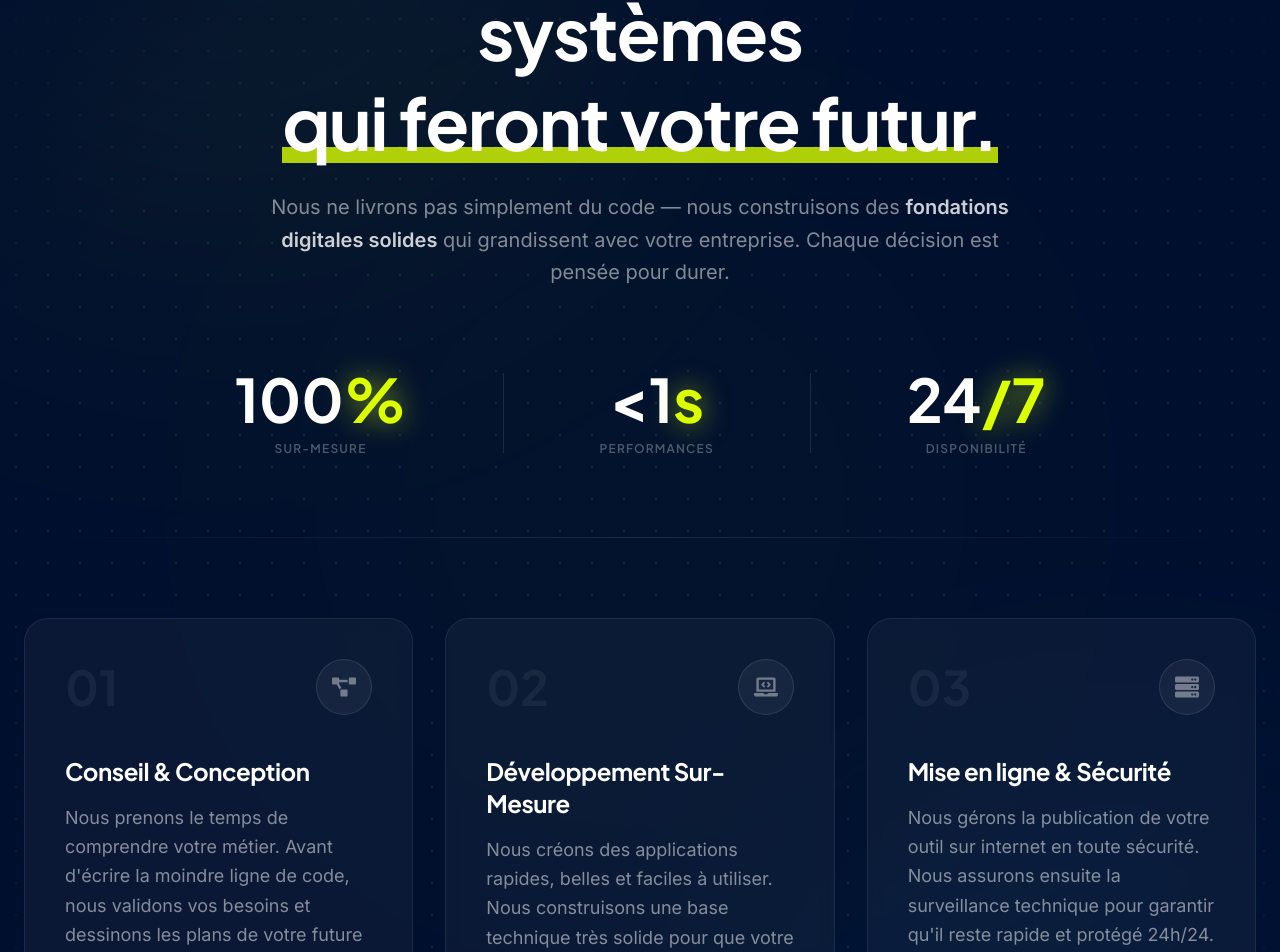
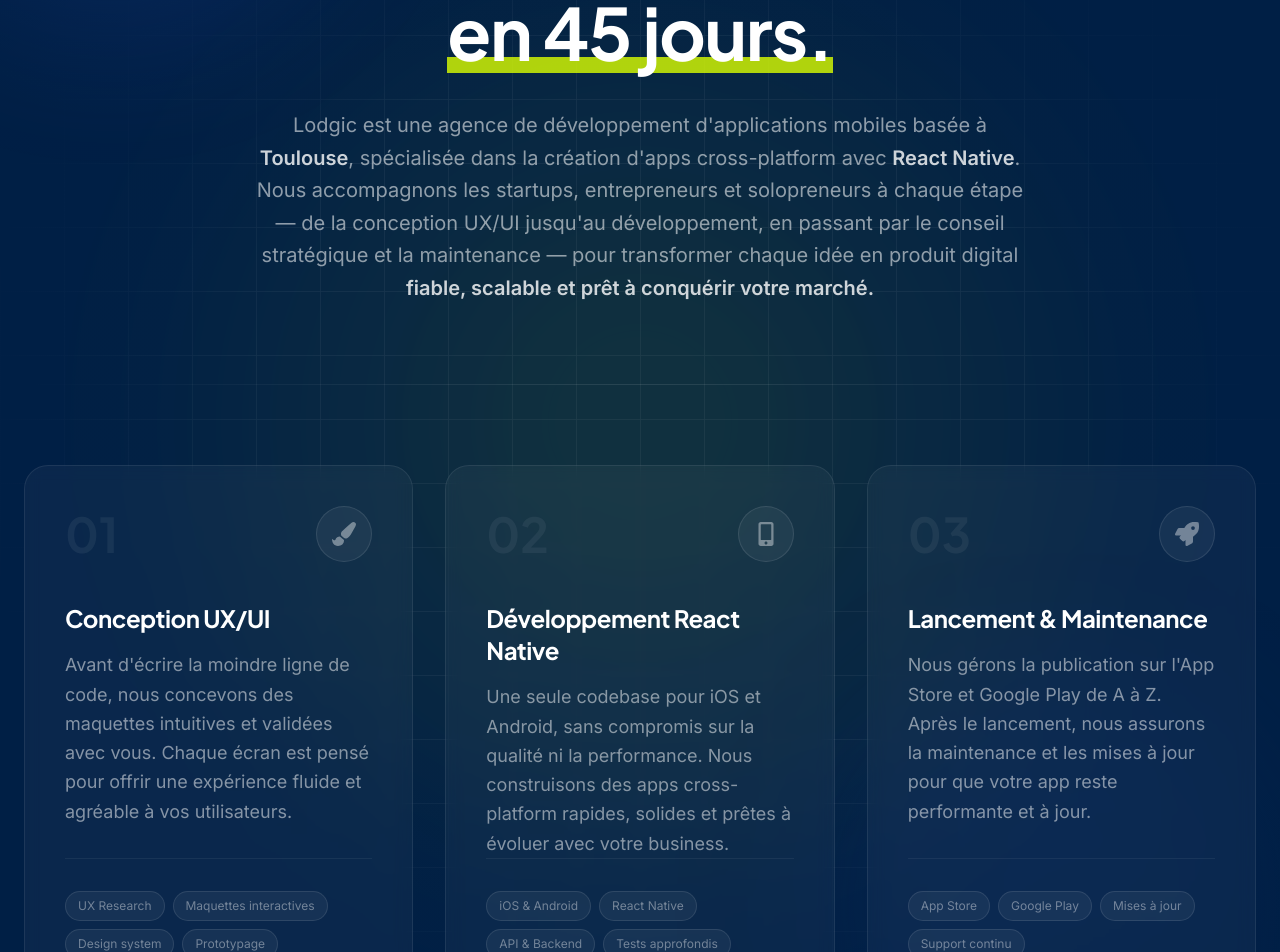
Before and after one commit to Lodgic-LLC/Landing-Website, a Next.js app: page / in a window 1280 px wide. Shown: the part 2299-3251 px from the top of the page. Built offline with nearby package versions, Linux system fonts and the light colour scheme.

Commit message:
changement section about

```diff
--- a/src/components/pages/home/About.tsx
+++ b/src/components/pages/home/About.tsx
@@ -1,47 +1,42 @@
 "use client";
 
 import { motion } from "framer-motion";
-import { FaLaptopCode, FaProjectDiagram, FaServer } from "react-icons/fa";
+import { FaPaintBrush, FaMobileAlt, FaRocket } from "react-icons/fa";
 
 const services = [
   {
     num: "01",
-    title: "Conseil & Conception",
+    title: "Conception UX/UI",
     description:
-      "Nous prenons le temps de comprendre votre métier. Avant d'écrire la moindre ligne de code, nous validons vos besoins et dessinons les plans de votre future application.",
-    icon: FaProjectDiagram,
+      "Avant d'écrire la moindre ligne de code, nous concevons des maquettes intuitives et validées avec vous. Chaque écran est pensé pour offrir une expérience fluide et agréable à vos utilisateurs.",
+    icon: FaPaintBrush,
     tags: [
-      "Étude du besoin",
-      "Choix des bons outils",
-      "Maquettes",
-      "Accompagnement",
+      "UX Research",
+      "Maquettes interactives",
+      "Design system",
+      "Prototypage",
     ],
   },
   {
     num: "02",
-    title: "Développement Sur-Mesure",
+    title: "Développement React Native",
     description:
-      "Nous créons des applications rapides, belles et faciles à utiliser. Nous construisons une base technique très solide pour que votre produit puisse évoluer avec votre entreprise.",
-    icon: FaLaptopCode,
+      "Une seule codebase pour iOS et Android, sans compromis sur la qualité ni la performance. Nous construisons des apps cross-platform rapides, solides et prêtes à évoluer avec votre business.",
+    icon: FaMobileAlt,
     tags: [
-      "Interfaces modernes",
-      "Systèmes fiables",
-      "Travail de qualité",
+      "iOS & Android",
+      "React Native",
+      "API & Backend",
       "Tests approfondis",
     ],
   },
   {
     num: "03",
-    title: "Mise en ligne & Sécurité",
+    title: "Lancement & Maintenance",
     description:
-      "Nous gérons la publication de votre outil sur internet en toute sécurité. Nous assurons ensuite la surveillance technique pour garantir qu'il reste rapide et protégé 24h/24.",
-    icon: FaServer,
-    tags: [
-      "Mises à jour fluides",
-      "Hébergement Cloud",
-      "Surveillance continue",
-      "Protection des données",
-    ],
+      "Nous gérons la publication sur l'App Store et Google Play de A à Z. Après le lancement, nous assurons la maintenance et les mises à jour pour que votre app reste performante et à jour.",
+    icon: FaRocket,
+    tags: ["App Store", "Google Play", "Mises à jour", "Support continu"],
   },
 ];
 
@@ -49,54 +44,58 @@
   return (
     <section
       id="about"
-      className="relative overflow-hidden bg-[#000F2E] py-32"
+      className="relative overflow-hidden bg-[#001F45] py-32"
       aria-labelledby="about-heading"
     >
-      {/* ── Aurora gradient orbs ── */}
+      {/* ── Halos décoratifs (inspirés du footer) ── */}
+      <div
+        aria-hidden="true"
+        className="pointer-events-none absolute -top-40 -left-32 h-[30rem] w-[30rem] rounded-full bg-[#3b5bdb]/20 blur-3xl"
+      />
+      <div
+        aria-hidden="true"
+        className="pointer-events-none absolute bottom-0 right-0 h-[28rem] w-[28rem] rounded-full bg-[#0b2b63]/30 blur-3xl"
+      />
+
+      {/* ── Yellow halo principal (moins opaque) ── */}
       <motion.div
         aria-hidden="true"
-        animate={{ x: [0, 40, 0], y: [0, -30, 0] }}
-        transition={{ duration: 14, repeat: Infinity, ease: "easeInOut" }}
-        className="pointer-events-none absolute -top-40 -left-40 h-[700px] w-[700px] rounded-full bg-[#DBFF00] opacity-[0.07] blur-[180px]"
+        animate={{ scale: [1, 1.08, 1], opacity: [0.05, 0.09, 0.05] }}
+        transition={{ duration: 7, repeat: Infinity, ease: "easeInOut" }}
+        className="pointer-events-none absolute top-1/2 left-1/2 h-[820px] w-[820px] -translate-x-1/2 -translate-y-1/2 rounded-full bg-[#DBFF00] blur-[130px]"
       />
+      {/* Inner halo (plus concentré) */}
       <motion.div
         aria-hidden="true"
-        animate={{ x: [0, -50, 0], y: [0, 40, 0] }}
+        animate={{ scale: [1, 1.12, 1], opacity: [0.02, 0.05, 0.02] }}
         transition={{
-          duration: 18,
+          duration: 5,
           repeat: Infinity,
           ease: "easeInOut",
-          delay: 3,
+          delay: 1,
         }}
-        className="pointer-events-none absolute -bottom-40 -right-40 h-[600px] w-[600px] rounded-full bg-[#0EA5E9] opacity-[0.09] blur-[180px]"
-      />
-      <motion.div
-        aria-hidden="true"
-        animate={{ x: [0, 25, -25, 0], y: [0, 30, -10, 0] }}
-        transition={{
-          duration: 22,
-          repeat: Infinity,
-          ease: "easeInOut",
-          delay: 7,
-        }}
-        className="pointer-events-none absolute top-1/2 left-1/2 h-[500px] w-[500px] -translate-x-1/2 -translate-y-1/2 rounded-full bg-[#DBFF00] opacity-[0.04] blur-[200px]"
+        className="pointer-events-none absolute top-1/2 left-1/2 h-[360px] w-[360px] -translate-x-1/2 -translate-y-1/2 rounded-full bg-[#DBFF00] blur-[70px]"
       />
 
-      {/* ── Dot grid overlay ── */}
+      {/* ── Grid overlay (inspiré du footer) ── */}
       <div
         aria-hidden="true"
-        className="pointer-events-none absolute inset-0"
+        className="pointer-events-none absolute inset-0 opacity-[0.06]"
         style={{
           backgroundImage:
-            "radial-gradient(circle, rgba(255,255,255,0.07) 1px, transparent 1px)",
-          backgroundSize: "32px 32px",
+            "linear-gradient(to right, rgba(255,255,255,0.8) 1px, transparent 1px), linear-gradient(to bottom, rgba(255,255,255,0.8) 1px, transparent 1px)",
+          backgroundSize: "64px 64px",
+          maskImage:
+            "radial-gradient(ellipse at center, black 40%, transparent 75%)",
+          WebkitMaskImage:
+            "radial-gradient(ellipse at center, black 40%, transparent 75%)",
         }}
       />
 
-      {/* ── Vignette edges ── */}
+      {/* ── Vignette bords (évite que le halo déborde trop) ── */}
       <div
         aria-hidden="true"
-        className="pointer-events-none absolute inset-0 bg-[radial-gradient(ellipse_80%_50%_at_50%_50%,transparent_60%,#000F2E_100%)]"
+        className="pointer-events-none absolute inset-0 bg-[radial-gradient(ellipse_90%_60%_at_50%_50%,transparent_40%,#001F45_100%)]"
       />
 
       {/* ── Content ── */}
@@ -104,10 +103,11 @@
         {/* Header */}
         <div className="mx-auto mb-20 flex max-w-3xl flex-col items-center text-center">
           <motion.div
-            initial={{ opacity: 0, y: 20 }}
+            initial={{ opacity: 0, y: 24 }}
             whileInView={{ opacity: 1, y: 0 }}
             viewport={{ once: true }}
-            transition={{ duration: 0.6 }}
+            transition={{ duration: 0.65 }}
+            className="flex flex-col items-center"
           >
             <span className="mb-6 inline-block rounded-full border border-white/10 bg-white/5 px-4 py-1.5 text-xs font-bold uppercase tracking-widest text-[#DBFF00]">
               Notre ADN
@@ -115,11 +115,11 @@
 
             <h2
               id="about-heading"
-              className="mb-6 text-4xl font-sofia-bold leading-tight text-white md:text-6xl lg:text-7xl"
+              className="mb-8 text-4xl font-sofia-bold leading-tight text-white md:text-6xl lg:text-7xl"
             >
-              Nous bâtissons les systèmes{" "}
-              <span className="relative inline-block">
-                qui feront votre futur.
+              De l&apos;idée à l&apos;app,{" "}
+              <span className="relative inline-block whitespace-nowrap">
+                en 45 jours.
                 <span
                   aria-hidden="true"
                   className="absolute bottom-1 left-0 -z-10 h-4 w-full bg-[#DBFF00] opacity-80"
@@ -127,65 +127,22 @@
               </span>
             </h2>
 
-            <p className="font-inter text-lg leading-relaxed text-white/50 md:text-xl">
-              Nous ne livrons pas simplement du code — nous construisons des{" "}
-              <span className="text-white/80 font-semibold">
-                fondations digitales solides
-              </span>{" "}
-              qui grandissent avec votre entreprise. Chaque décision est pensée
-              pour durer.
+            <p className="font-inter text-lg leading-relaxed text-white/55 md:text-xl">
+              Lodgic est une agence de développement d&apos;applications mobiles
+              basée à{" "}
+              <span className="font-semibold text-white/80">Toulouse</span>,
+              spécialisée dans la création d&apos;apps cross-platform avec{" "}
+              <span className="font-semibold text-white/80">React Native</span>.
+              Nous accompagnons les startups, entrepreneurs et solopreneurs à
+              chaque étape — de la conception UX/UI jusqu&apos;au développement,
+              en passant par le conseil stratégique et la maintenance — pour
+              transformer chaque idée en produit digital{" "}
+              <span className="font-semibold text-white/80">
+                fiable, scalable et prêt à conquérir votre marché.
+              </span>
             </p>
           </motion.div>
         </div>
-
-        {/* Stats */}
-        <motion.div
-          initial={{ opacity: 0, y: 16 }}
-          whileInView={{ opacity: 1, y: 0 }}
-          viewport={{ once: true }}
-          transition={{ duration: 0.6, delay: 0.15 }}
-          className="mb-20 flex items-center justify-center gap-12 md:gap-24"
-        >
-          <div className="group cursor-default text-center">
-            <p className="text-5xl font-sofia-bold text-white transition-transform duration-300 group-hover:scale-110 md:text-6xl">
-              100
-              <span className="text-[#DBFF00] drop-shadow-[0_0_14px_rgba(219,255,0,0.6)]">
-                %
-              </span>
-            </p>
-            <p className="mt-3 text-xs font-semibold uppercase tracking-widest text-white/30">
-              Sur-Mesure
-            </p>
-          </div>
-
-          <div className="h-14 w-px bg-white/10 md:h-20" />
-
-          <div className="group cursor-default text-center">
-            <p className="text-5xl font-sofia-bold text-white transition-transform duration-300 group-hover:scale-110 md:text-6xl">
-              &lt;1
-              <span className="text-[#DBFF00] drop-shadow-[0_0_14px_rgba(219,255,0,0.6)]">
-                s
-              </span>
-            </p>
-            <p className="mt-3 text-xs font-semibold uppercase tracking-widest text-white/30">
-              Performances
-            </p>
-          </div>
-
-          <div className="h-14 w-px bg-white/10 md:h-20" />
-
-          <div className="group cursor-default text-center">
-            <p className="text-5xl font-sofia-bold text-white transition-transform duration-300 group-hover:scale-110 md:text-6xl">
-              24
-              <span className="text-[#DBFF00] drop-shadow-[0_0_14px_rgba(219,255,0,0.6)]">
-                /7
-              </span>
-            </p>
-            <p className="mt-3 text-xs font-semibold uppercase tracking-widest text-white/30">
-              Disponibilité
-            </p>
-          </div>
-        </motion.div>
 
         {/* Separator */}
         <div className="mb-20 h-px w-full bg-gradient-to-r from-transparent via-white/10 to-transparent" />
@@ -223,7 +180,7 @@
                     className="flex h-14 w-14 shrink-0 items-center justify-center rounded-full border border-white/10 bg-white/5 transition-all duration-500 group-hover:border-transparent group-hover:bg-[#DBFF00] group-hover:shadow-[0_0_24px_rgba(219,255,0,0.4)]"
                     aria-hidden="true"
                   >
-                    <Icon className="h-6 w-6 text-white/40 transition-colors duration-500 group-hover:text-[#000F2E]" />
+                    <Icon className="h-6 w-6 text-white/40 transition-colors duration-500 group-hover:text-[#001F45]" />
                   </div>
                 </div>
 
```
